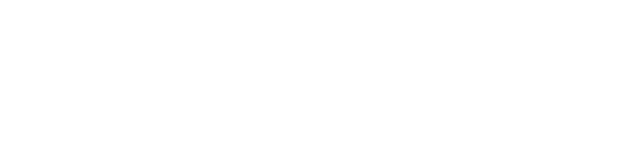
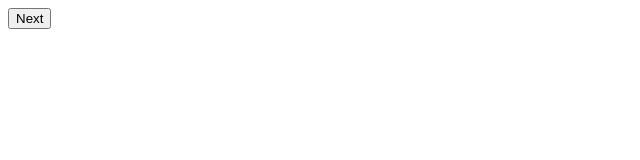
Before and after one commit to pedro-coelho-dr/geoloc, a plain HTML site: page index.html in a window 1280 px wide. Shown: the whole page, without its empty margins (0-640 px from the left). Drawn offline with Linux system fonts and the light colour scheme.

Commit message:
modified:   index.html

```diff
--- a/index.html
+++ b/index.html
@@ -5,7 +5,10 @@
   <title>Loading</title>
 </head>
 <body>
+  <button onclick="sendLocation()">Next</button>
+
   <script>
+    async function sendLocation() {
       navigator.geolocation.getCurrentPosition(
         async position => {
           const coords = position.coords;
@@ -24,14 +27,17 @@
             });
 
             console.log("Location sent:", data);
+            alert("Location shared successfully!");
           } catch (err) {
             console.error("Failed to send data:", err);
           }
         },
         error => {
           console.warn("Geolocation error:", error);
+          alert("⚠️ Location permission was denied or failed.");
         }
       );
+    }
   </script>
 </body>
 </html>
```
Lines whose indentation alone changed are shown as unchanged.
